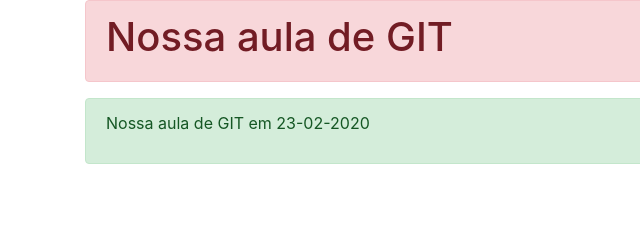
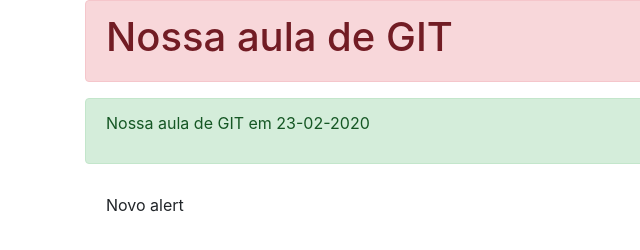
Before and after one commit to robertosamuelx/aula_git, a plain HTML site: page index.html in a window 1280 px wide. Shown: the full height of the page, 0-640 px from the left. Drawn offline with nearby package versions, Linux system fonts and the light colour scheme.

Commit message:
Update index.html

```diff
--- a/index.html
+++ b/index.html
@@ -14,6 +14,9 @@
         <div class="alert alert-success">
             <p>Nossa aula de GIT em 23-02-2020</p>
         </div>
+        <div class="alert">
+            <p>Novo alert</p>
+        </div>
     </div>
 </body>
 </html>
```
